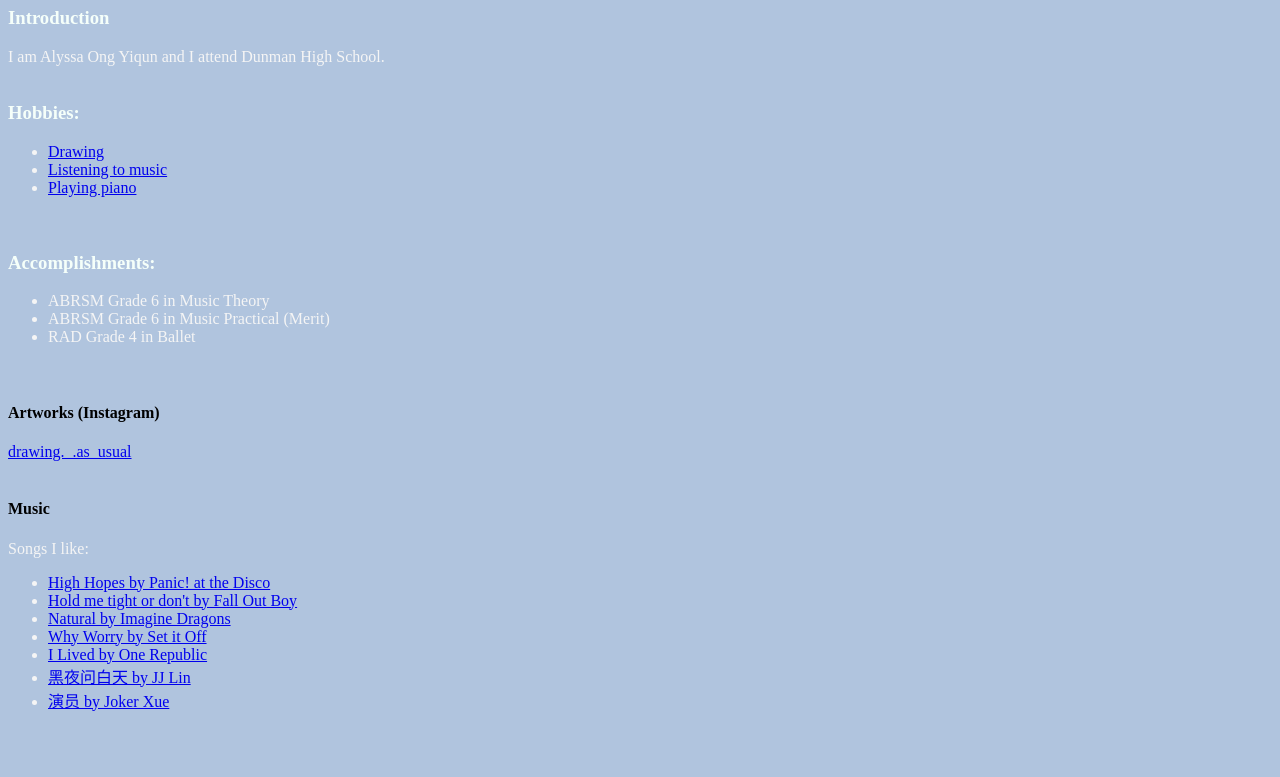
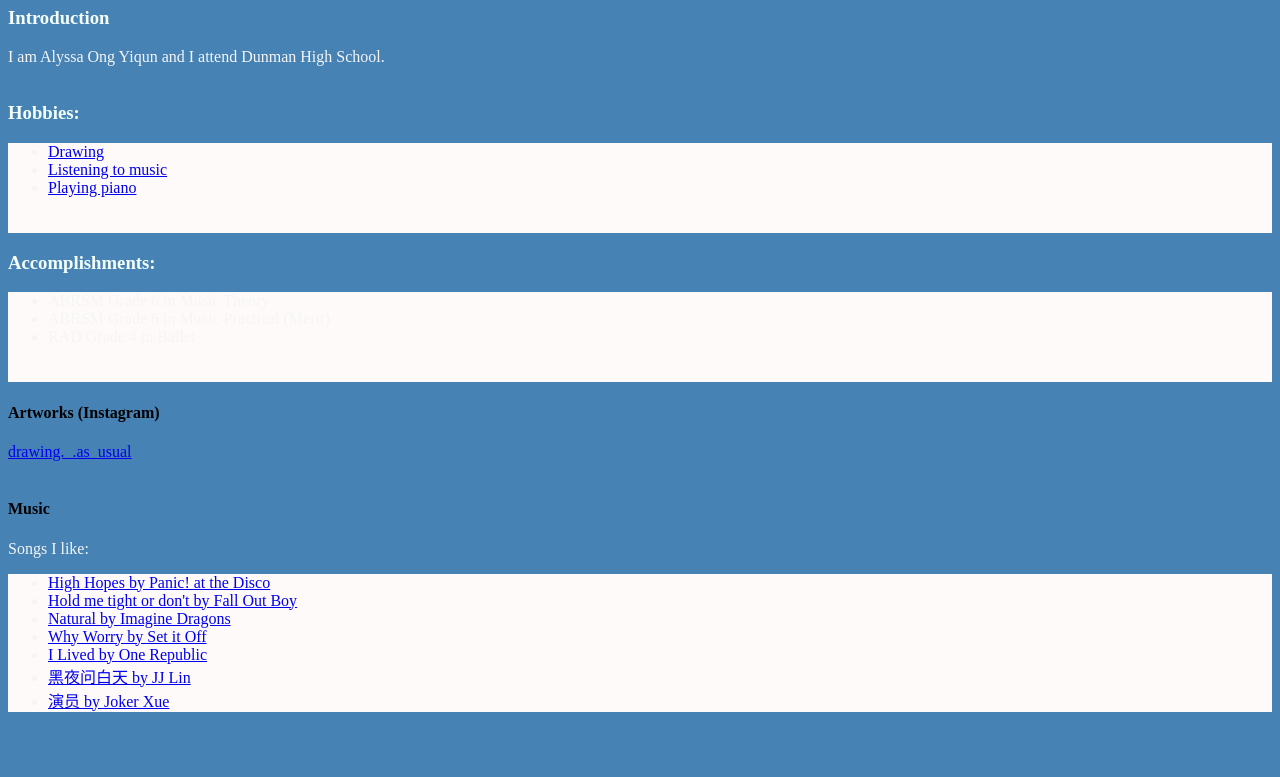
Before and after one commit to dhs17y1galyssaongyiqun/dhs17y1galyssaongyiqun.github.io, a plain HTML site: page index.html in a window 1280 px wide. Shown: the part 73-850 px from the top of the page. Drawn offline with Linux system fonts and the light colour scheme.

Commit message:
Update style.css

```diff
--- a/style.css
+++ b/style.css
@@ -1,12 +1,11 @@
 body{text-align: centre;
-     background-color:lightsteelblue;
+     background-color:steelblue;
 }
 
 h1{background: lavender;
    opacity: 0.75;
 }
 
-ul,
 p,
 li{color: whitesmoke !important;
 }
@@ -14,6 +13,6 @@ li{color: whitesmoke !important;
 h3{color: mintcream;
 }
 
-table{color: black;
-     background: lightcyan;
+ul{color: darkslateblue!important;
+     background: snow;
 }
```
